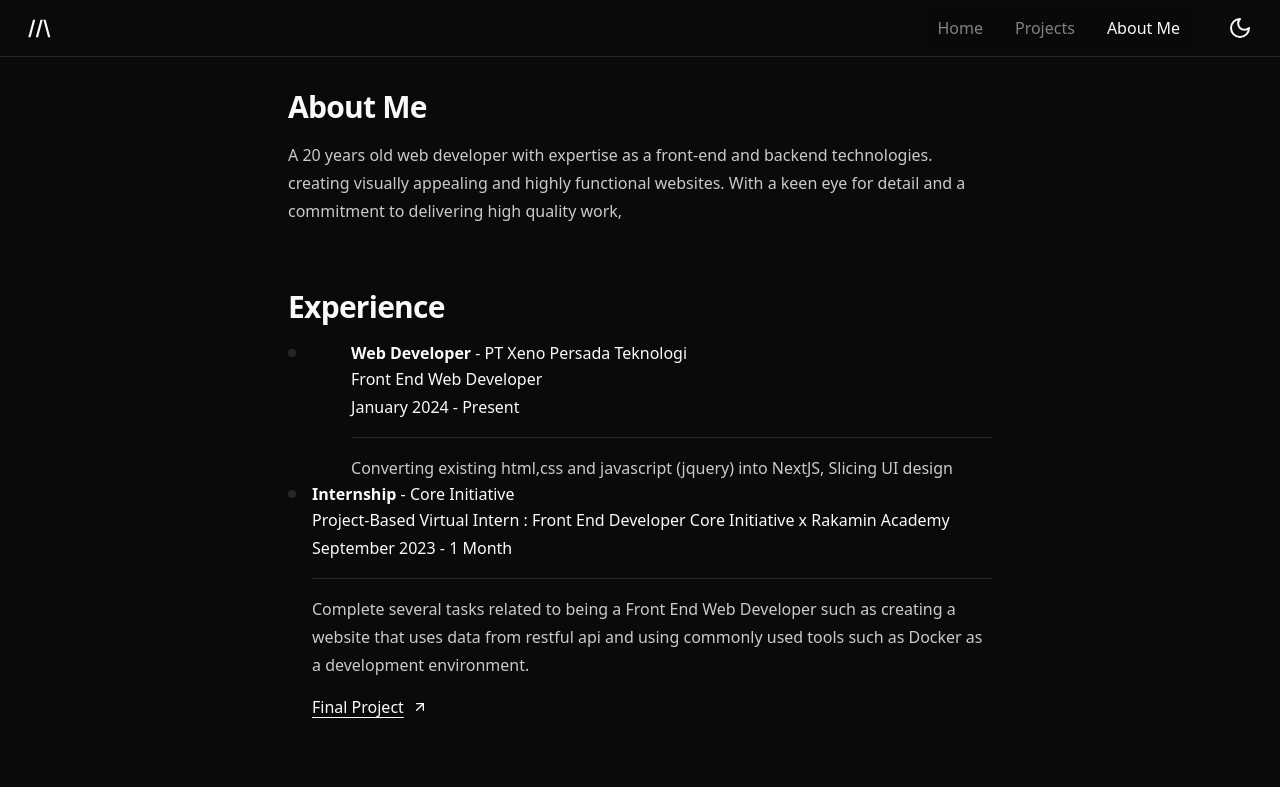
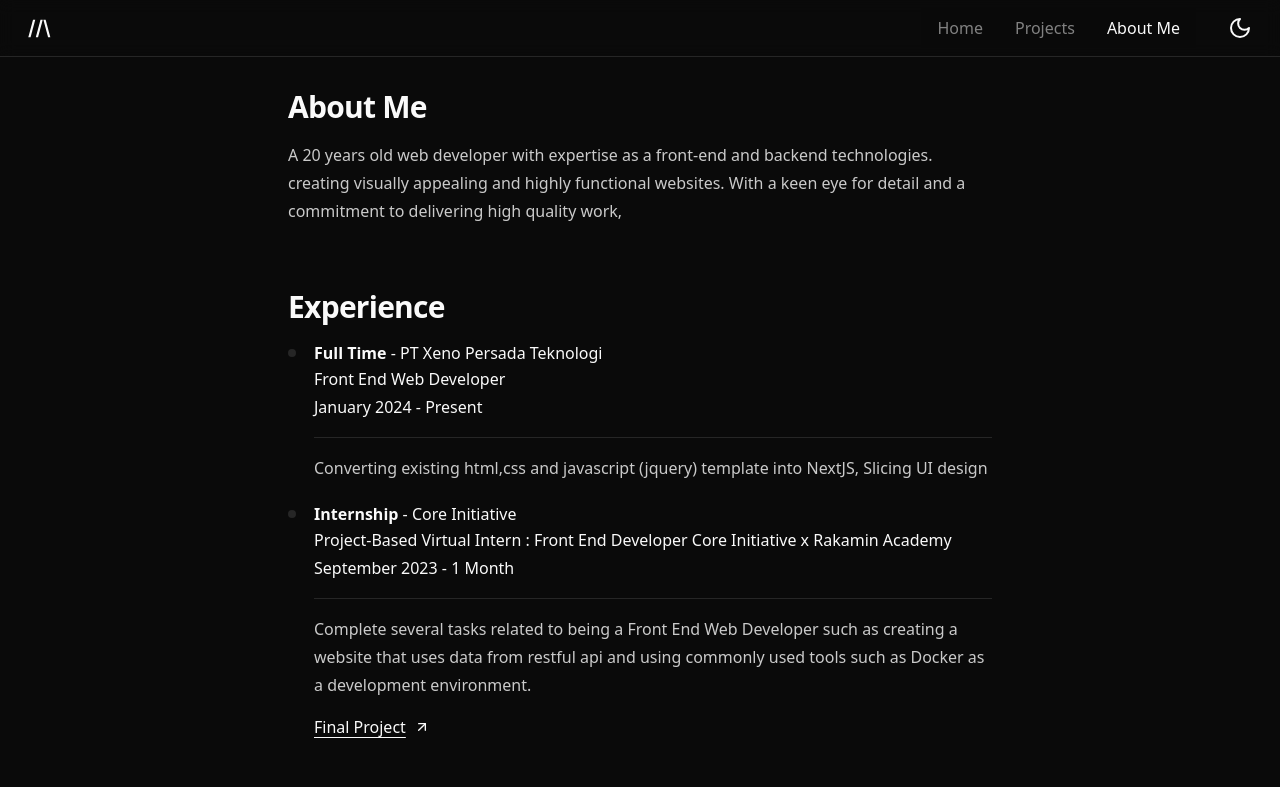
Before and after one commit to arzaqulmughny/portfolio_2, a Next.js app: page /about in a window 1280 px wide. Shown: the top 787 px of the page. Built offline with nearby package versions, Linux system fonts and the light colour scheme.

Commit message:
Update information

```diff
--- a/src/components/pages/About/Experience.tsx
+++ b/src/components/pages/About/Experience.tsx
@@ -12,7 +12,7 @@ const ExperienceItem = (props: IExperienceItemProps) => {
     const { data } = props;
 
     return (
-        <div className='grid grid-cols-[auto_auto] grid-rows-[auto_auto] gap-x-4 items-center'>
+        <div className='grid grid-cols-[10px_auto] grid-rows-[auto_auto] gap-x-4 items-center'>
             <div className='w-2 h-2 rounded-full dark:bg-neutral-800 bg-primary/80' />
 
             <div>
@@ -55,7 +55,7 @@ const ExperienceList = (props: IExperienceList) => {
     const { data } = props;
 
     return (
-        <ul>
+        <ul className='flex flex-col gap-y-5'>
             {data.map((experienceData, index) => (
                 <li key={`experience-${index}`}>
                     <ExperienceItem data={experienceData} />
--- a/src/data/experiences.ts
+++ b/src/data/experiences.ts
@@ -2,12 +2,12 @@ import tExperience from '@/types/tExperience';
 
 const experiences: tExperience[] = [
     {
-        position: 'Web Developer',
+        position: 'Full Time',
         company: 'PT Xeno Persada Teknologi',
         title: 'Front End Web Developer',
         time: 'January 2024',
         duration: 'Present',
-        description: 'Converting existing html,css and javascript (jquery) into NextJS, Slicing UI design',
+        description: 'Converting existing html,css and javascript (jquery) template into NextJS, Slicing UI design',
     },
     {
         position: 'Internship',
```
